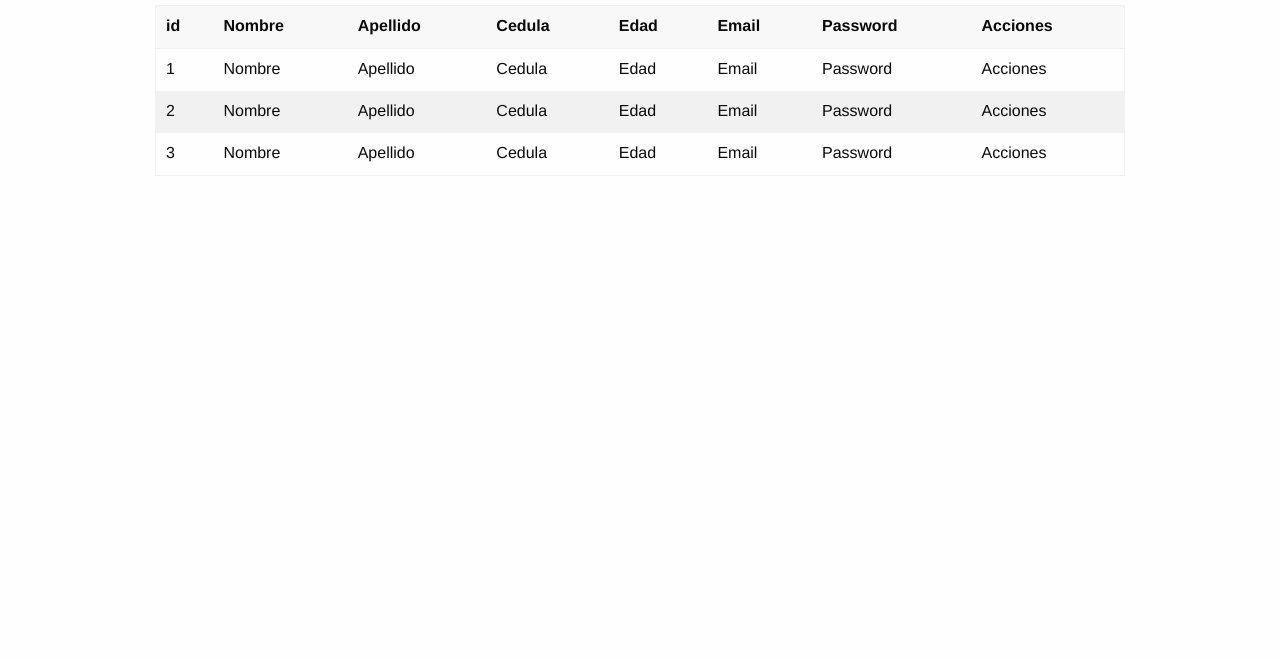
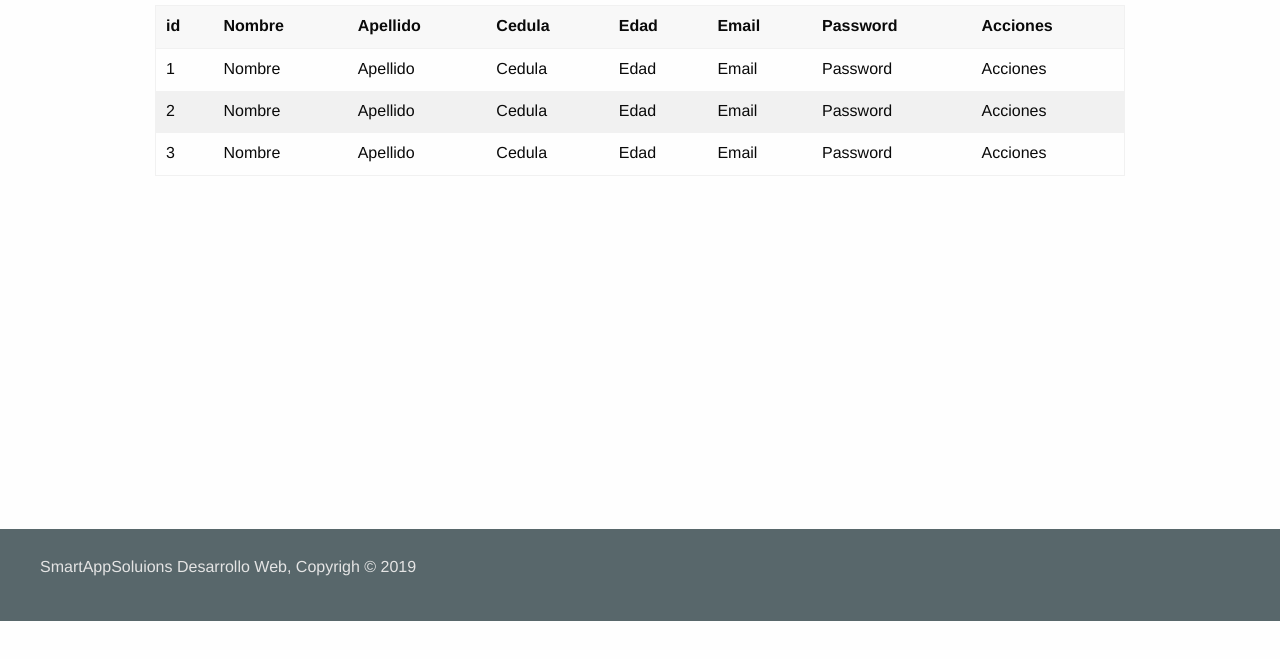
Before and after one commit to anderdavid/modulo_usuarios_js, a website: page view/view.html in a window 1280 px wide. Shown: the part 141-800 px from the top of the page. Drawn offline with nearby package versions, Linux system fonts and the light colour scheme.

Commit message:
Se agrega pie de pagina

```diff
--- a/css/style.css
+++ b/css/style.css
@@ -38,6 +38,10 @@ nav li .menu li a:hover{
     color:#fff;
 }
 
+.grid-container{
+    min-height: 600px;
+}
+
 .form-container{
     padding-top: 2rem;
     padding-bottom: 2rem;
@@ -48,3 +52,13 @@ nav li .menu li a:hover{
     padding: 1rem;
     border-radius: 0;
   }
+
+footer{
+
+	background-color:#58676B;
+	padding: 25px 40px;
+}
+
+footer p{
+	color:#e4e4e4;
+}
--- a/view/view.html
+++ b/view/view.html
@@ -79,5 +79,8 @@
           </div>
         </div>
     </div>
+    <footer>
+        <p>SmartAppSoluions Desarrollo Web, Copyrigh &copy 2019</p>
+    </footer>
 </body>
 </html>
```
Also changed, not shown: view/create.html (+3 -0 lines).
